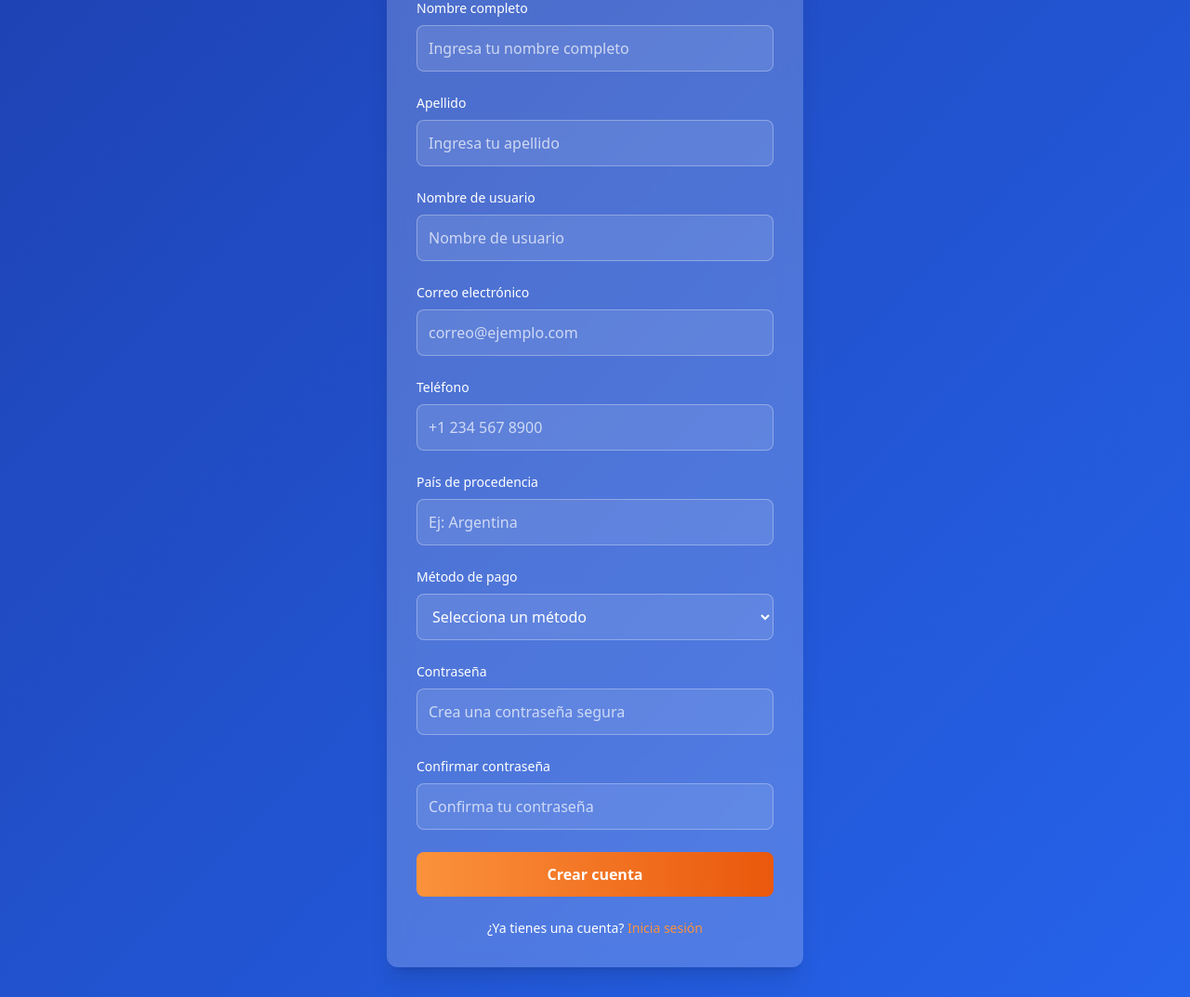
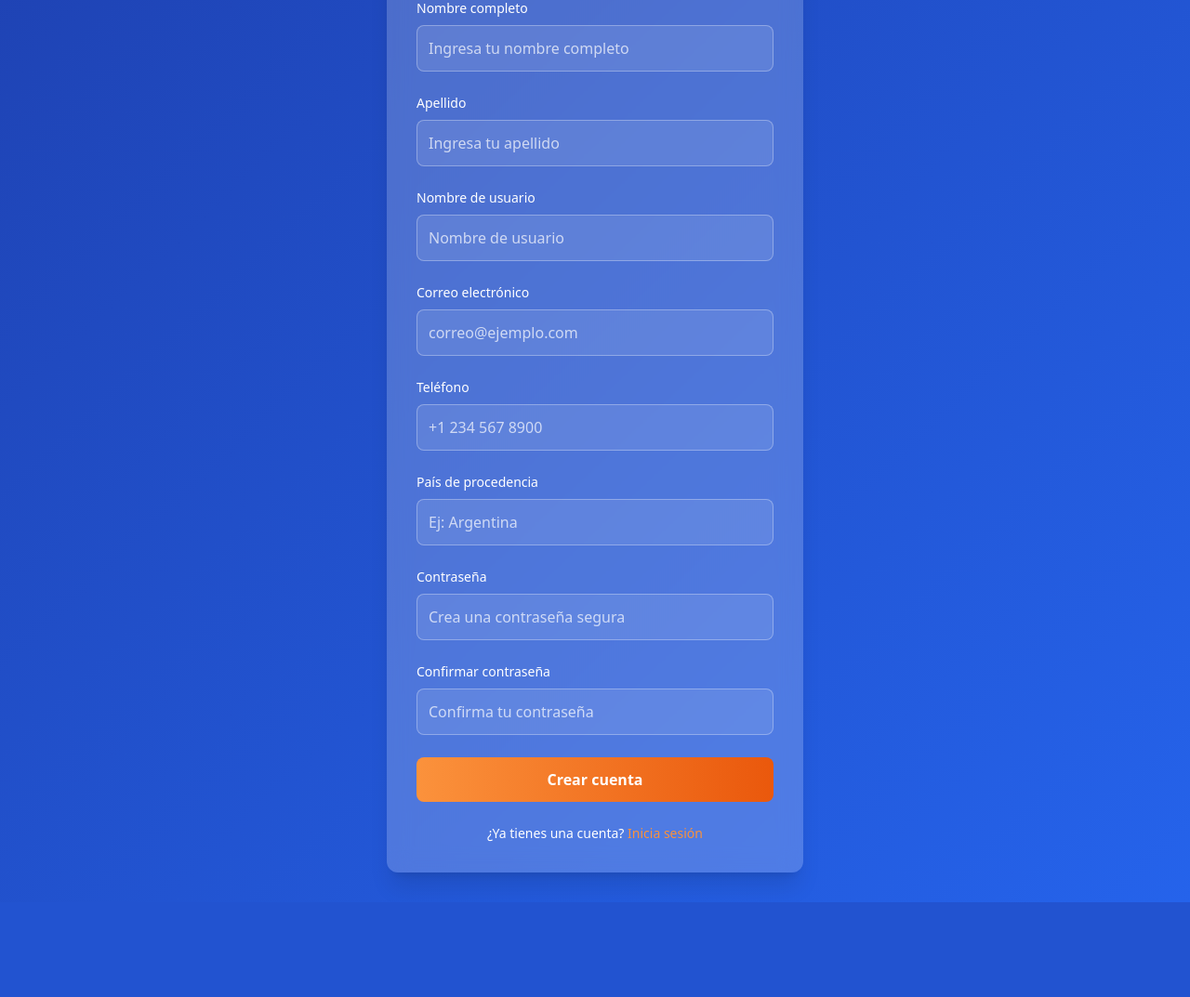
Before and after one commit to Villada-PG3/trabajo-practico-integrador-compania-naviera, a Django app: page /registro/ in a window 1280 px wide. Shown: the part 241-1314 px from the top of the page at 93% size. After the commit the page ends 1212 px from the top, so only its background shows below. Run offline with Django 5.2, Linux system fonts and the light colour scheme; some libraries are stand-ins or nearby versions.

Commit message:
sacar metodo de pago

```diff
--- a/compania_naviera/compania_naviera/forms.py
+++ b/compania_naviera/compania_naviera/forms.py
@@ -10,7 +10,7 @@ class FormularioRegistroPersonalizado(UserCreationForm):
         model = UsuarioPersonalizado
         fields = [
             'username', 'nombre', 'apellido', 'email', 'telefono',
-            'pais', 'metodo_pago', 'password1', 'password2'
+            'pais', 'password1', 'password2'
         ]
         widgets = {
             'password1': forms.PasswordInput(),
--- a/compania_naviera/compania_naviera/models.py
+++ b/compania_naviera/compania_naviera/models.py
@@ -8,16 +8,7 @@ class UsuarioPersonalizado(AbstractUser):
     email = models.EmailField(unique=True)
     telefono = models.CharField(max_length=20, blank=True)
     pais = models.CharField(max_length=50, blank=True)
-    metodo_pago = models.CharField(
-        max_length=30,
-        choices=[
-            ('tarjeta', 'Tarjeta de crédito/débito'),
-            ('paypal', 'PayPal'),
-            ('transferencia', 'Transferencia bancaria'),
-            ('mercadopago', 'Mercado Pago'),
-        ],
-        blank=True
-    )
+
 
     # Evitar conflicto con auth.User
     groups = models.ManyToManyField(
--- a/compania_naviera/compania_naviera/templates/registro.html
+++ b/compania_naviera/compania_naviera/templates/registro.html
@@ -67,51 +67,6 @@
           <input type="text" id="pais" name="pais" class="w-full p-3 mt-2 bg-white/10 text-white border border-white/30 rounded-lg focus:outline-none focus:ring-2 focus:ring-orange-400 placeholder-white/70" placeholder="Ej: Argentina" required>
         </div>
 
-        <div class="mb-6">
-        <label for="metodo_pago" class="block text-sm font-medium text-white">Método de pago</label>
-        <select id="metodo_pago" name="metodo_pago"
-            class="w-full p-3 mt-2 bg-white/10 text-white border border-white/30 rounded-lg focus:outline-none focus:ring-2 focus:ring-orange-400 focus:border-orange-400"
-            style="background-color:rgba(255,255,255,0.1);">
-            <option value="" class="text-white bg-blue-800">Selecciona un método</option>
-            <option value="tarjeta" class="text-gray-900">Tarjeta de crédito/débito</option>
-            <option value="paypal" class="text-gray-900">PayPal</option>
-            <option value="transferencia" class="text-gray-900">Transferencia bancaria</option>
-            <option value="efectivo" class="text-gray-900">Efectivo</option>
-            <option value="mercadopago" class="text-gray-900">Mercado Pago</option>
-        </select>
-        </div>
-
-        <!-- Campos adicionales si selecciona tarjeta -->
-        <div id="tarjeta_campos" style="display:none;">
-          <div class="mb-6">
-            <label for="numero_tarjeta" class="block text-sm font-medium text-white">Número de tarjeta</label>
-            <input type="text" id="numero_tarjeta" name="numero_tarjeta" maxlength="19"
-              class="w-full p-3 mt-2 bg-white/10 text-white border border-white/30 rounded-lg focus:outline-none focus:ring-2 focus:ring-orange-400 placeholder-white/70"
-              placeholder="1234 5678 9012 3456">
-          </div>
-
-          <div class="mb-6 flex gap-4">
-            <div class="flex-1">
-              <label for="vencimiento" class="block text-sm font-medium text-white">Vencimiento</label>
-              <input type="text" id="vencimiento" name="vencimiento" maxlength="5"
-                class="w-full p-3 mt-2 bg-white/10 text-white border border-white/30 rounded-lg focus:outline-none focus:ring-2 focus:ring-orange-400 placeholder-white/70"
-                placeholder="MM/AA">
-            </div>
-            <div class="flex-1">
-              <label for="cvv" class="block text-sm font-medium text-white">CVV</label>
-              <input type="text" id="cvv" name="cvv" maxlength="4"
-                class="w-full p-3 mt-2 bg-white/10 text-white border border-white/30 rounded-lg focus:outline-none focus:ring-2 focus:ring-orange-400 placeholder-white/70"
-                placeholder="123">
-            </div>
-          </div>
-
-          <div class="mb-6">
-            <label for="nombre_titular" class="block text-sm font-medium text-white">Nombre del titular</label>
-            <input type="text" id="nombre_titular" name="nombre_titular"
-              class="w-full p-3 mt-2 bg-white/10 text-white border border-white/30 rounded-lg focus:outline-none focus:ring-2 focus:ring-orange-400 placeholder-white/70"
-              placeholder="Como figura en la tarjeta">
-          </div>
-        </div>
 
         <div class="mb-6">
           <label for="password1" class="block text-sm font-medium text-white">Contraseña</label>
```
Also changed, not shown: compania_naviera/compania_naviera/migrations/0002_remove_usuariopersonalizado_metodo_pago.py (added), compania_naviera/db.sqlite3.
